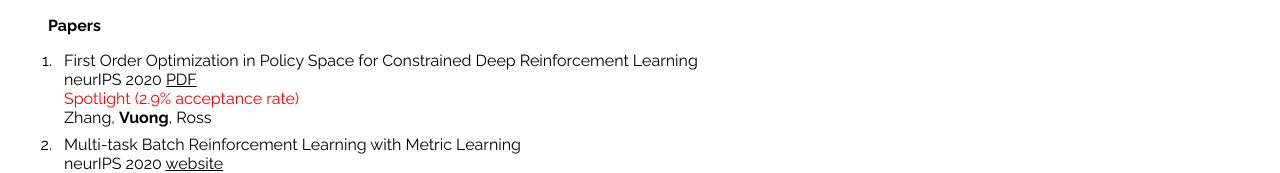
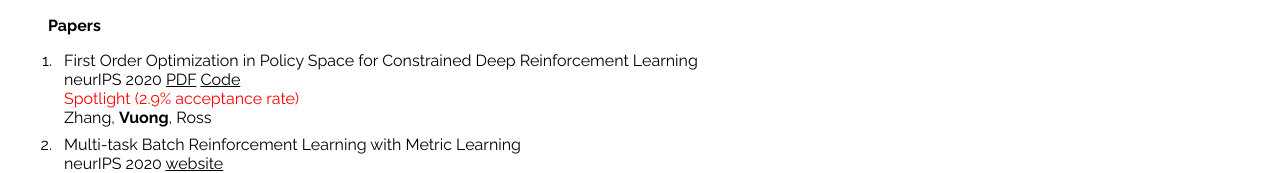
Before and after one commit to quanvuong/quanvuong.github.io, a React (Create React App) app: page / in a window 1280 px wide. Shown: the part 518-691 px from the top of the page. Built offline with nearby package versions, Linux system fonts and the light colour scheme.

Commit message:
add focops code

```diff
--- a/src/Papers.js
+++ b/src/Papers.js
@@ -20,7 +20,7 @@ class Papers extends Component {
             <li>
               <div className="OnePaper">
                 <div>First Order Optimization in Policy Space for Constrained Deep Reinforcement Learning</div>
-                <div>neurIPS 2020 <a href="https://arxiv.org/abs/2002.06506">PDF</a> </div>
+                <div>neurIPS 2020 <a href="https://arxiv.org/abs/2002.06506">PDF</a> <a href="https://github.com/ymzhang01/focops">Code</a> </div>
                 <div style={{ color: 'red' }}>Spotlight (2.9% acceptance rate)</div>
                 <div> Zhang, <strong>Vuong</strong>, Ross </div>
               </div>
```
